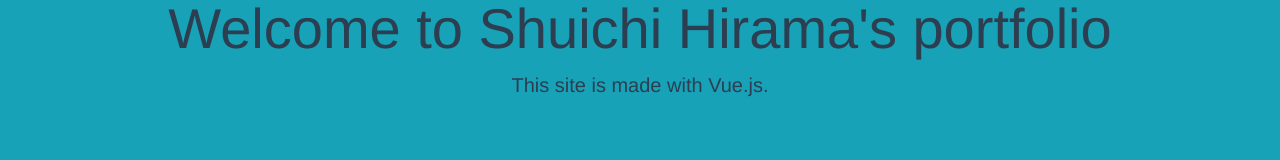
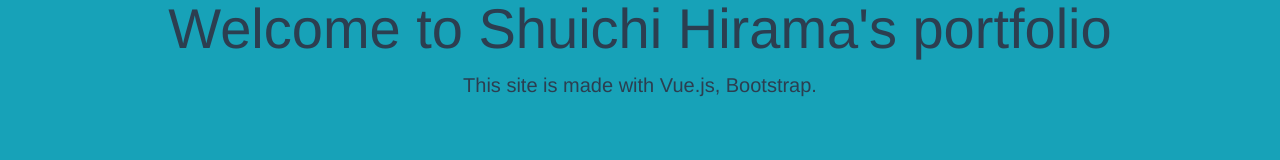
Before and after one commit to hiramatch/portfolio, a Vue app: page / in a window 1280 px wide. Shown: the part 125-285 px from the top of the page. Built offline with nearby package versions, Linux system fonts and the light colour scheme.

Commit message:
Mod Home page text

```diff
--- a/src/components/Home.vue
+++ b/src/components/Home.vue
@@ -2,7 +2,7 @@
   <div class="jumbotron jumbotron-fluid bg-info">
     <div class="container">
       <h1 class="display-4">Welcome to Shuichi Hirama's portfolio</h1>
-      <p class="lead">This site is made with Vue.js.</p>
+      <p class="lead">This site is made with Vue.js, Bootstrap.</p>
     </div>
   </div>
 </template>
```
